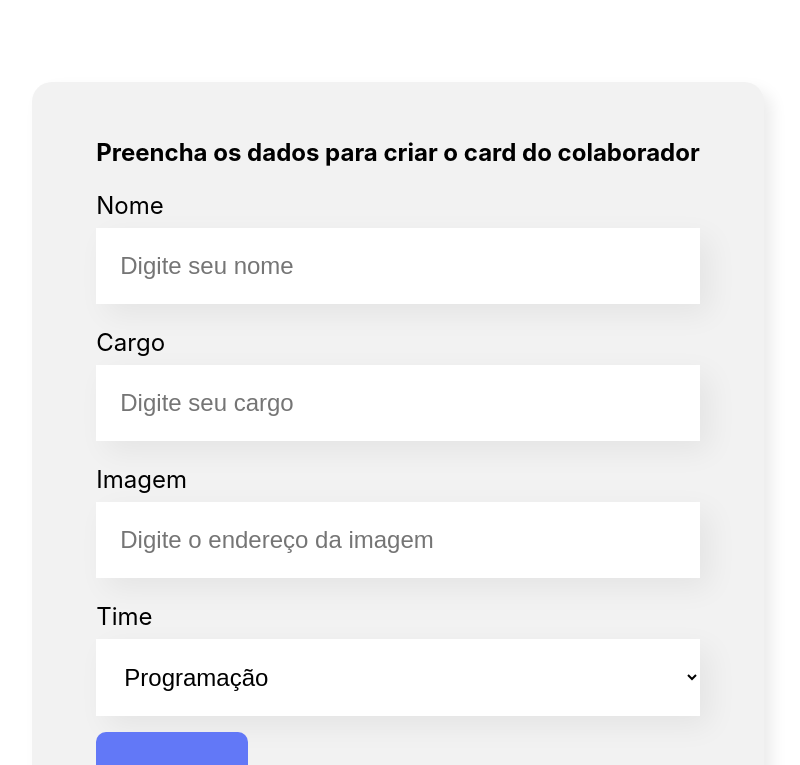
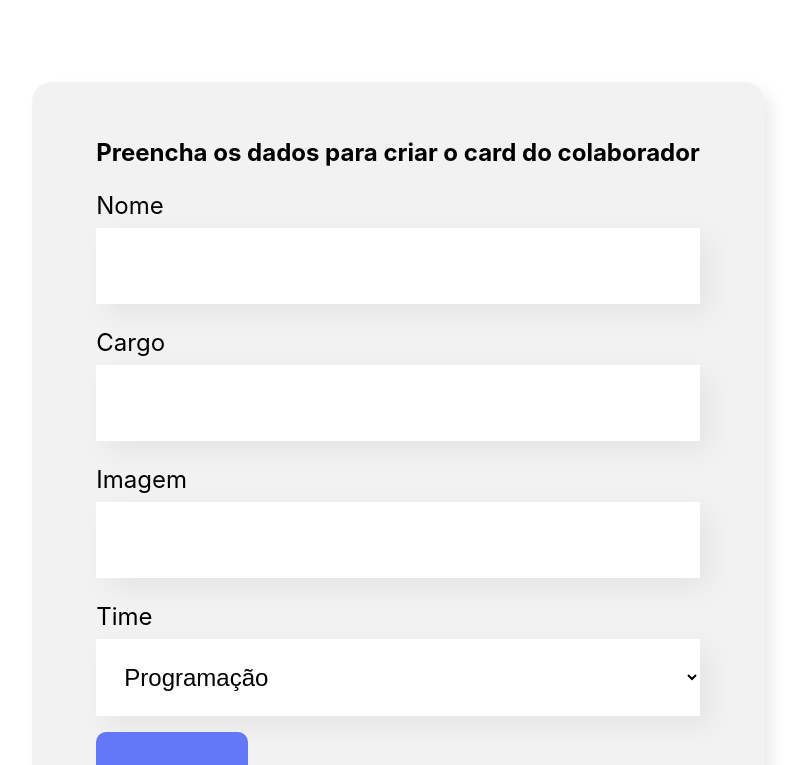
Before and after one commit to regifpaiva/organo, a React (Create React App) app: page / in a window 1280 px wide. Shown: the part 558-1323 px from the top of the page, without its empty margins (242-1042 px from the left). Built offline with nearby package versions, Linux system fonts and the light colour scheme.

Commit message:
Atualização projeto Organo final aula 03

```diff
--- a/src/App.js
+++ b/src/App.js
@@ -2,6 +2,7 @@
 
 
 
+import { useState } from 'react';
 import Banner from './componentes/Banner';
 import Formulario from './componentes/Formulário';
 
@@ -9,10 +10,17 @@
 
 
 function App() {
+
+  const [colaboradores, setColaboradores] = useState([])
+  const aoNovoColaboradoAdicionado = (colaborador)=>{
+
+    console.log(colaborador)
+    setColaboradores([...colaboradores, colaborador])
+  }
   return (
     <div className="App">
         < Banner />
-        <Formulario />
+        <Formulario aoColaboradorCadastrado = {colaborador=>aoNovoColaboradoAdicionado(colaborador)}/>
 
 
     </div>
--- a/src/componentes/CampoTexto/index.js
+++ b/src/componentes/CampoTexto/index.js
@@ -1,11 +1,19 @@
+import { useState } from 'react'
 import './CampoTexto.css'
 
 const CampoTexto = (props)=> {
+    const placeholderModificada = `${props.placeholder}...`
+    //let valor ='Guilherme Silveira';
 
+
+    const [valor, setValor]= useState('Guilherme Silveira');
+const aoDigitado = (evento)=> {
+    props.aoAlterado(evento.target.value)
+}
         return (
             <div className="campo-texto">
             <label>{props.label}</label>
-            <input required={props.obrigatorio} placeholder={props.placeholder}/>
+            <input value={props.valor} onChange={aoDigitado}required={props.obrigatorio} placeholder={props.placeholderModificada}/>
         </div>
         )
 
--- a/src/componentes/Formulário/index.js
+++ b/src/componentes/Formulário/index.js
@@ -2,9 +2,10 @@
 import CampoTexto from '../CampoTexto';
 import ListaSuspensa from '../ListaSuspensa';
 import Botao from '../Botao';
+import { useState } from 'react';
 
 
-const Formulario = ()=> {
+const Formulario = (props)=> {
      const times = [
 
             'Programação',
@@ -16,10 +17,21 @@
             'Inovação e Gestão'
      ]
 
+const [nome, setNome] = useState('')
+const [cargo, setCargo] = useState('')
+const [imagem, setImagem] = useState('')
+const [time, setTime] = useState('')
+
+
      const aoSalvar = (evento)=> {
 
         evento.preventDefault()
-        console.log('O formulário foi submetido!')
+        props.aoColaboradorCadastrado({
+            nome,
+            cargo,
+            imagem,
+            time
+        })
      }
 
 
@@ -28,10 +40,34 @@
         <section className="formulario">
             <form onSubmit={aoSalvar}>
                 <h2>Preencha os dados para criar o card do colaborador</h2>
-                <CampoTexto obrigatorio={true} label="Nome" placeholder="Digite seu nome" />
-                <CampoTexto obrigatorio={true} label="Cargo" placeholder="Digite seu cargo" />
-                <CampoTexto label="Imagem" placeholder="Digite o endereço da imagem" />
-                <ListaSuspensa obrigatorio={true} label ='Time' itens={times}/>
+                <CampoTexto
+                obrigatorio={true}
+                label="Nome"
+                placeholder="Digite seu nome"
+                valor={nome}
+                aoAlterado={valor=>setNome(valor)}
+                />
+                <CampoTexto
+                obrigatorio={true}
+                label="Cargo"
+                placeholder="Digite seu cargo"
+                valor={cargo}
+                aoAlterado={valor=>setCargo(valor)}
+                />
+                <CampoTexto
+                label="Imagem"
+                placeholder="Digite o endereço da imagem"
+                valor={imagem}
+                aoAlterado = {valor=>setImagem(valor)}
+                />
+                <ListaSuspensa
+                obrigatorio={true}
+                label ='Time'
+                itens={times}
+                valor={time}
+                aoAlterado={valor=>setTime(valor)}
+
+                />
                 <Botao>
                     Criar Card
 
--- a/src/componentes/ListaSuspensa/index.js
+++ b/src/componentes/ListaSuspensa/index.js
@@ -8,7 +8,7 @@
 
             <label>{props.label}</label>
 
-            <select required={props.required}>
+            <select onChange={evento=> props.aoAlterado(evento.target.value)} required={props.required} value={props.value}>
             {props.itens.map(item => {
     return <option key={item}>{item}</option>
 })}
```
